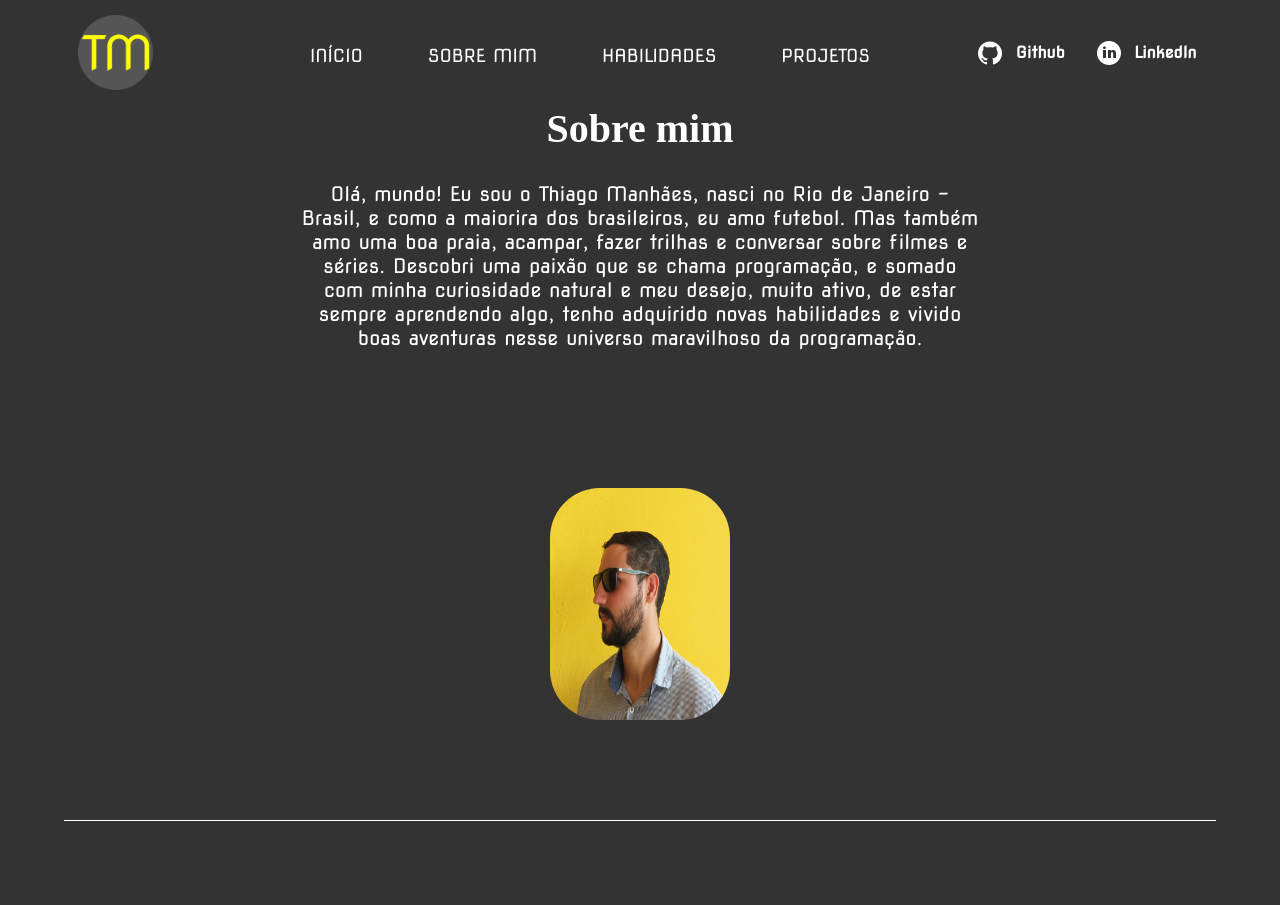
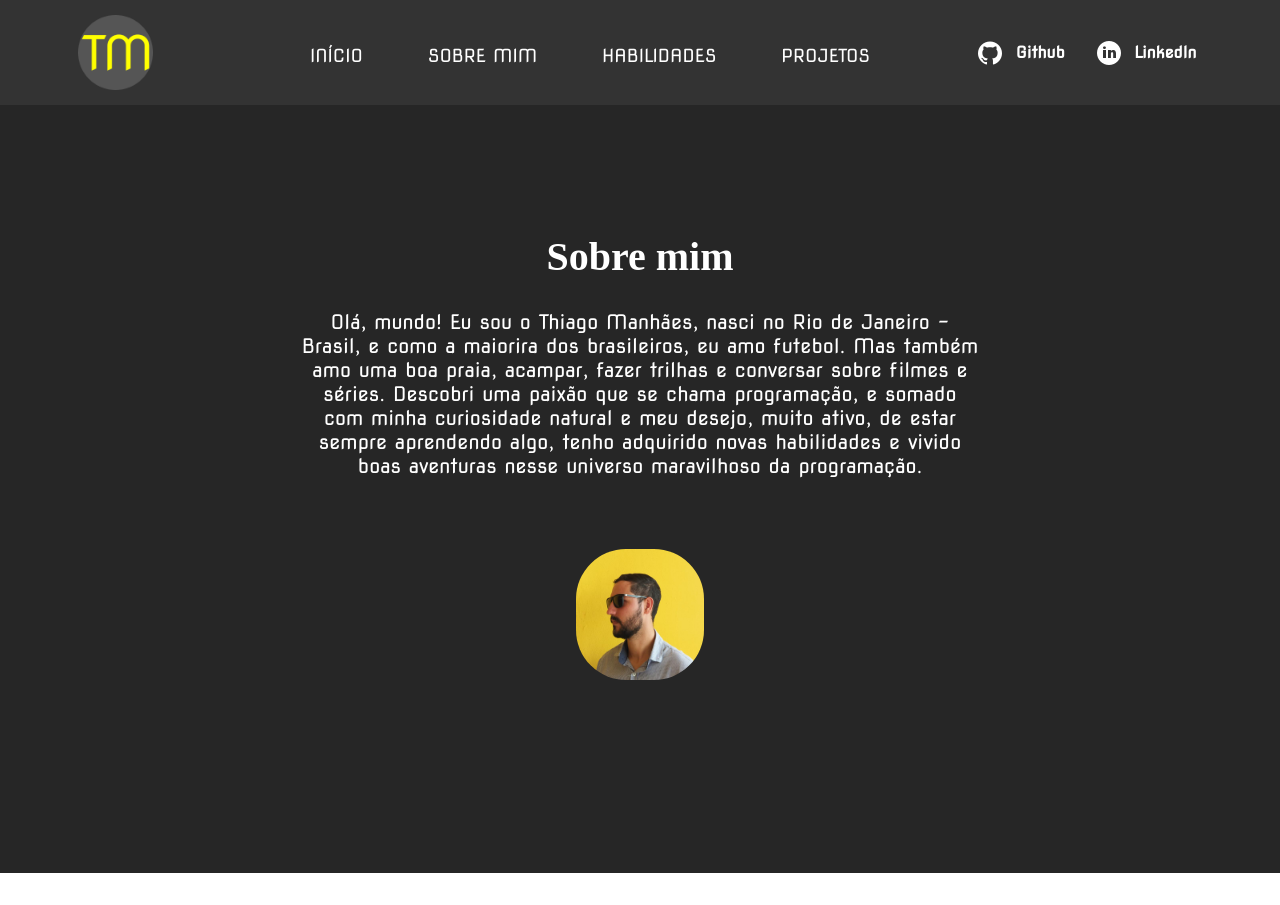
Before and after one commit to othiagomanhaes/meu-portfolio, a React (Create React App) app: page /meu-portfolio/abouteMe in a window 1280 px wide. After the commit the page ends 873 px from the top, so only its background shows below. Built offline with nearby package versions, Linux system fonts and the light colour scheme; a web font is replaced by a local one.

Commit message:
scroll reveal e skills finalizada.

```diff
--- a/package.json
+++ b/package.json
@@ -14,6 +14,7 @@
     "react-dom": "^18.2.0",
     "react-router-dom": "^5.3.4",
     "react-scripts": "5.0.1",
+    "scrollreveal": "^4.0.9",
     "web-vitals": "^2.1.4"
   },
   "scripts": {
--- a/src/components/AboutMe.jsx
+++ b/src/components/AboutMe.jsx
@@ -1,14 +1,21 @@
 import '../styles/AboutMe.css';
 import imgEu from '../images/euImg.jpg';
+import ScrollReveal from 'scrollreveal';
+import { useEffect } from 'react';
 
 function AboutMe() {
+  useEffect(() => {
+    ScrollReveal().reveal('.div-hidden-sobreMim', { delay: 300, reset: true });
+  })
   return (
     <div>
       <section id="section-SobreMim">
-        <h2 id="title-SobreMim">Sobre mim</h2>
-        <p id="texto-SobreMim">Olá, mundo! Eu sou o Thiago Manhães, nasci no Rio de Janeiro - Brasil, e como a maiorira dos brasileiros, eu amo futebol. Mas também amo uma boa praia, acampar, fazer trilhas e conversar sobre filmes e séries. Descobri uma paixão que se chama programação, e somado com minha curiosidade natural e meu desejo, muito ativo, de estar sempre aprendendo algo, tenho adquirido novas habilidades e vivido boas aventuras nesse universo maravilhoso da programação.</p>
-        <img id="minha-foto" src={ imgEu } alt="imagem de Thiago" />
-        <div className="div-linha-2"></div>
+        <div className="div-hidden-sobreMim">
+          <h2 id="title-SobreMim">Sobre mim</h2>
+          <p id="texto-SobreMim">Olá, mundo! Eu sou o Thiago Manhães, nasci no Rio de Janeiro - Brasil, e como a maiorira dos brasileiros, eu amo futebol. Mas também amo uma boa praia, acampar, fazer trilhas e conversar sobre filmes e séries. Descobri uma paixão que se chama programação, e somado com minha curiosidade natural e meu desejo, muito ativo, de estar sempre aprendendo algo, tenho adquirido novas habilidades e vivido boas aventuras nesse universo maravilhoso da programação.</p>
+          <img id="minha-foto" src={ imgEu } alt="imagem de Thiago" />
+          {/* <div className="div-linha-2"></div> */}
+        </div>
       </section>
     </div>
   );
--- a/src/components/Header.jsx
+++ b/src/components/Header.jsx
@@ -12,7 +12,8 @@ function Header() {
       direction: 'alternate',
       // rotate: '1turn',
     });
-  }, [])
+  }, []);
+
 
   return (
     <header id="header-port">
@@ -31,7 +32,7 @@ function Header() {
           />
         </div>
       </section>
-        <div className="div-linha"></div>
+        {/* <div className="div-linha"></div> */}
     </header>
   );
 }
--- a/src/components/Skills.jsx
+++ b/src/components/Skills.jsx
@@ -1,5 +1,6 @@
 import '../styles/Skills.css';
-import { useState } from 'react';
+import { useEffect, useState } from 'react';
+import ScrollReveal from 'scrollreveal';
 
 function Skills() {
   const textDefaultTec = 'Passe o mouse por cima da habilidade ao lado para saber mais.'
@@ -20,6 +21,10 @@ function Skills() {
     setDescriTec(skills[skill]);
   }
 
+  useEffect(() => {
+    ScrollReveal().reveal('.div-hidden-skills', { delay: 300, reset: true });
+  })
+
   const defaulTextTec = () => {
     setDescriTec(textDefaultTec);
   }
@@ -27,6 +32,7 @@ function Skills() {
   return (
     <div>
       <section id="section-skills">
+        <div className="div-hidden-skills">
           <h3 id="title-skills">Minhas Habilidades</h3>
           <div id="div-list">
             <ul id="list-skills">
@@ -105,7 +111,8 @@ function Skills() {
             </ul>
             <div id="div-disc-tec">{descriTec}</div>
           </div>
-        <div className="div-linha-3"></div>
+          {/* <div className="div-linha-3"></div> */}
+        </div>
       </section>
     </div>
   );
--- a/src/styles/AboutMe.css
+++ b/src/styles/AboutMe.css
@@ -2,10 +2,12 @@
 
 #section-SobreMim {
   /* border: 1px solid red; */
-  background-color: rgb(51,51,51);
+  /* background-color: rgb(51,51,51); */
+  background-color: rgb(38, 38, 38);
   display: flex;
   flex-direction: column;
-  height: 100vh;
+  height: 80vh;
+  padding-top: 10%;
 }
 
 #title-SobreMim {
@@ -25,15 +27,17 @@
   margin-bottom: 10px;
   text-align: center;
   width: 53%;
+  /* visibility: hidden; */
 }
 
 #minha-foto {
   border-radius: 50px;
-  height: 29%;
+  height: 30%;
   align-items: center;
-  width: 14%;
+  width: 10%;
   margin-left: auto;
   margin-right: auto;
+  margin-top: 5%;
 }
 
 .div-linha-2{
@@ -44,3 +48,9 @@
   margin-right: auto;
   margin-top: 100px;
 }
+
+.div-hidden-sobreMim {
+  display: flex;
+  flex-direction: column;
+  visibility: hidden;
+}
--- a/src/styles/Header.css
+++ b/src/styles/Header.css
@@ -13,26 +13,27 @@ font-family: 'Quicksand', sans-serif; */
 #header-port {
   /* border: 1px solid green; */
   background-color: rgb(51,51,51);
-  height: 80vh;
-  padding-top: 25px;
+  /* background-color: orange; */
+  height: 83vh;
+  padding-top: 100px;
 }
 
 #section-2-header {
   align-items: center;
   /* border: 1px solid green; */
   display: flex;
-  height: 60%;
+  height: 70%;
   justify-content: space-around;
   margin-left: auto;
   margin-right: auto;
-  width: 80%;
+  width: 90%;
 }
 
 #div1-section-2 {
   /* border: 1px solid orange; */
   display: flex;
   flex-direction: column;
-  width: 60%;
+  width: 55%;
   /* margin-left: 7%; */
 }
 
@@ -97,5 +98,5 @@ font-family: 'Quicksand', sans-serif; */
   width: 90%;
   margin-left: auto;
   margin-right: auto;
-  margin-top: 140px;
+  margin-top: 110px;
 }
--- a/src/styles/Projects.css
+++ b/src/styles/Projects.css
@@ -1,3 +1,4 @@
 #section-projects {
-  background-color: rgb(51,51,51);
+  background-color: rgb(38,38,38);
+  height: 80vh;
 }
--- a/src/styles/Skills.css
+++ b/src/styles/Skills.css
@@ -2,7 +2,9 @@
 
 #section-skills {
   background-color: rgb(51,51,51);
-  height: 100vh;
+  /* background-color: orange; */
+  height: 80vh;
+  padding-top: 5%;
 }
 
 #title-skills {
@@ -17,6 +19,7 @@
   height: 85%;
   align-items: center;
   justify-content: space-around;
+  margin-top: 5%;
 }
 
 #list-skills {
@@ -72,5 +75,9 @@
   width: 90%;
   margin-left: auto;
   margin-right: auto;
-  margin-top: 0;
+  margin-top: 8%;
 }
+
+.div-hidden-skills {
+  visibility: hidden;
+}
```
Also changed, not shown: 1 other file (tests, documents, lock files or other folders). Lines whose indentation alone changed are shown as unchanged.
